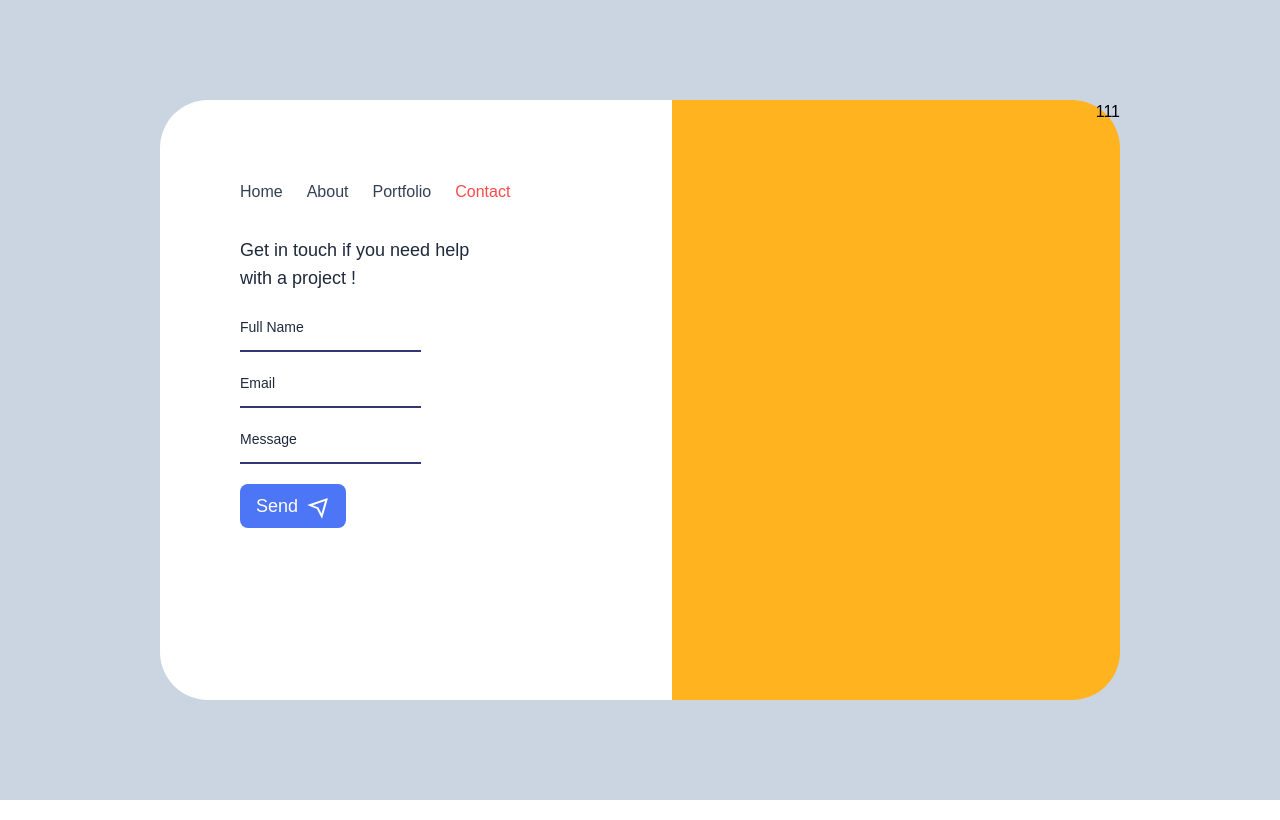
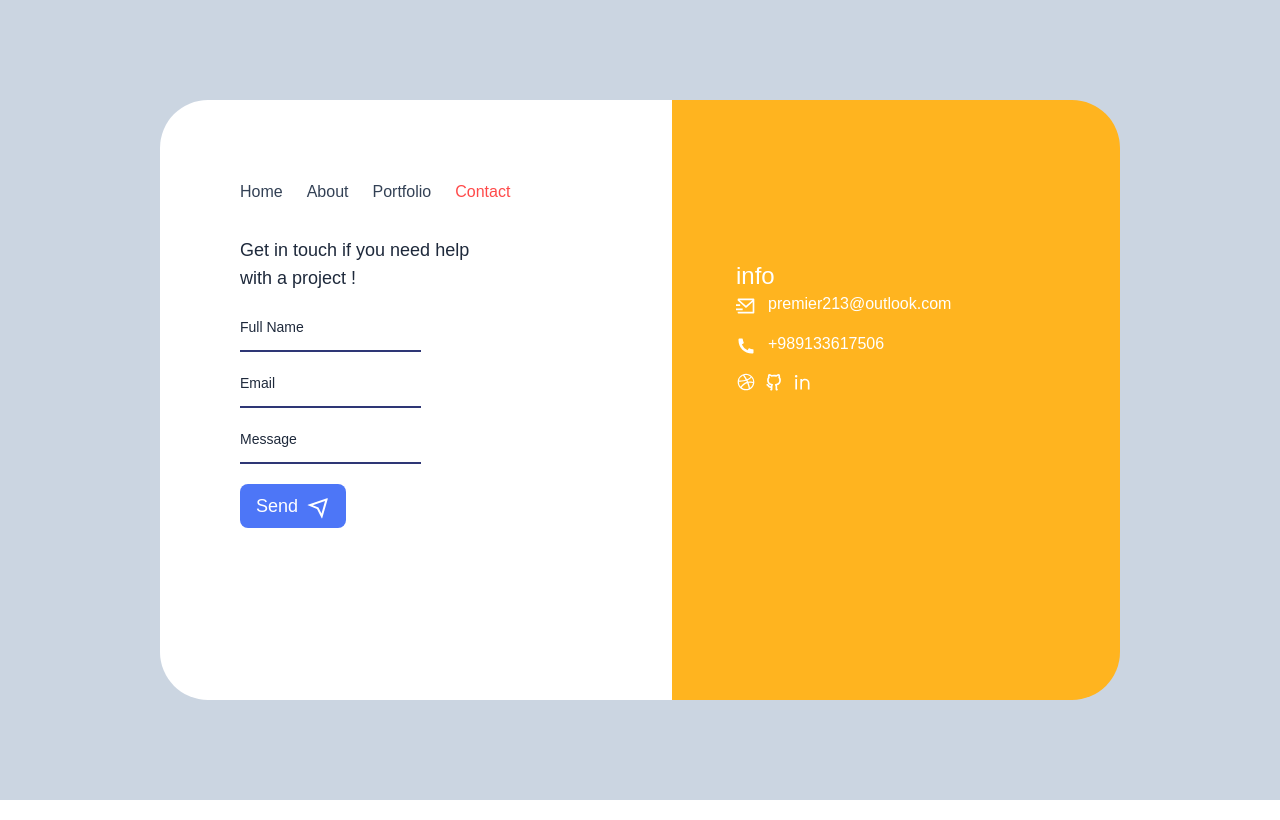
Before and after one commit to premier213/MyWebsite, a React (Create React App) app: page /contact in a window 1280 px wide. Built offline with nearby package versions, Linux system fonts and the light colour scheme; what tailwindcss-debug-screens would draw is missing.

Commit message:
responsive contact page end

```diff
--- a/src/components/contact.js
+++ b/src/components/contact.js
@@ -5,12 +5,18 @@ import {
   RiMailSendLine,
   RiDribbbleFill,
   RiGithubLine,
+  RiPhoneFill,
   RiLinkedinLine,
 } from "react-icons/ri";
 import NavDesktop from "./nav/navDesktop";
 
 const getInTouch = "Get in touch if you need help with a project !";
 const send = "Send";
+const info = "info";
+const partMail = ["premier213", "@outlook", ".com"];
+const email = partMail.join("");
+const partPhone = ["+98913", "3617506"];
+const phone = partPhone.join("");
 
 const Contact = () => {
   const { register, handleSubmit, errors } = useForm();
@@ -20,30 +26,72 @@ const Contact = () => {
   return (
     <div className="sm:bg-white xl:items-center xl:justify-center xl:bg-gray-300 flex min-h-screen">
       <div className="sm:flex-row xl:flex-row-reverse xl:w-75v xl:h-75v flex flex-col">
-        <div className=" xl:bg-yellow xl:w-50v xl:flex xl:justify-end xl:h-full rounded-r-4xl hidden">
-          111
+        <div className=" xl:bg-yellow xl:w-full xl:flex xl:flex-col xl:pt-20h xl:pl-16 rounded-r-4xl hidden">
+          <div className="font-display 2xl:text-3xl text-2xl text-white">
+            {info}
+          </div>
+          <div className="text-md 2xl:text-xl 2xl:my-2 2xl:mt-8 flex font-serif text-white">
+            <RiMailSendLine className="my-2 mt-1 mr-3 text-xl" />
+            {email}
+          </div>
+          <div className="text-md 2xl:text-xl 2xl:my-2 flex my-2 font-serif text-white">
+            <RiPhoneFill className="mt-1 mr-3 text-xl" />
+            {phone}
+          </div>
+          <div className="2xl:text-2xl 2xl:my-4 flex my-2 font-serif text-xl text-white">
+            <motion.button
+              className="mr-2"
+              type="button"
+              whileHover={{ scale: 1.5 }}
+              whileTap={{ scale: 1.5 }}
+            >
+              <a href="https://dribbble.com/premier213" title="Dribbble">
+                <RiDribbbleFill />
+              </a>
+            </motion.button>
+            <motion.button
+              className="mr-2"
+              type="button"
+              whileHover={{ scale: 1.5 }}
+              whileTap={{ scale: 1.5 }}
+            >
+              <a href="https://github.com/premier213" title="Github">
+                <RiGithubLine />
+              </a>
+            </motion.button>
+            <motion.button
+              className="mr-2"
+              type="button"
+              whileHover={{ scale: 1.5 }}
+              whileTap={{ scale: 1.5 }}
+            >
+              <a href="https://www.linkedin.com/in/premier213" title="LinkedIn">
+                <RiLinkedinLine />
+              </a>
+            </motion.button>
+          </div>
         </div>
         <div className="bg-yellow xl:bg-white w-90v xl:w-40v h-80h xl:h-auto xl:rounded-l-4xl rounded-br-7xl xl:rounded-br-none">
           <div className="2xl:my-10h xl:my-10h xl:mx-20 h-60v sm:my-20h sm:w-70v sm:h-80v xl:w-40v md:mt-0 mx-12">
             <NavDesktop />
-            <div className="xl:mt-8 xl:w-20v font-display sm:text-4xl xl:text-lg xl:text-gray-800 mt-2 text-lg text-white">
+            <div className="2xl:mt-16 2xl:text-2xl xl:mt-8 xl:w-20v font-display sm:text-4xl xl:text-lg xl:text-gray-800 mt-2 text-lg text-white">
               {getInTouch}
             </div>
-            <div className="mt-2">
+            <div className="2xl:mt-8 mt-2">
               <form onSubmit={handleSubmit(onSubmit)}>
                 <div>
                   <input
-                    className="bg-yellow xl:bg-white focus:outline-none focus:border-dark focus:placeholder-dark xl:placeholder-gray-800 xl:focus:placeholder-red xl:border-dark xl:focus:border-red sm:h-12 sm:font-2xl xl:text-sm xl:my-1 h-8 my-1 font-serif text-lg text-white placeholder-white border-b-2 border-white"
+                    className="bg-yellow xl:bg-white focus:outline-none focus:border-dark focus:placeholder-dark xl:placeholder-gray-800 xl:focus:placeholder-red xl:border-dark xl:focus:border-red sm:h-12 sm:font-2xl xl:text-sm 2xl:text-xl xl:my-1 2xl:border-b-3 h-8 my-1 font-serif text-lg text-white placeholder-white border-b-2 border-white"
                     type="text"
                     placeholder="Full Name"
                     name="fullName"
                     ref={register({ required: true, min: 3 })}
                   />
-                  <div className="text-dark xl:text-xs text-sm">
+                  <div className="text-red xl:text-xs text-sm">
                     {errors.fullName && "your name is required"}
                   </div>
                   <input
-                    className="bg-yellow xl:bg-white focus:outline-none focus:border-dark focus:placeholder-dark xl:placeholder-gray-800 xl:border-dark xl:focus:placeholder-red xl:focus:border-red sm:h-12 sm:font-2xl xl:text-sm xl:my-1 h-8 my-2 font-serif text-lg text-white placeholder-white border-b-2 border-white"
+                    className="bg-yellow xl:bg-white focus:outline-none focus:border-dark focus:placeholder-dark xl:placeholder-gray-800 xl:border-dark xl:focus:placeholder-red xl:focus:border-red sm:h-12 sm:font-2xl xl:text-sm 2xl:text-xl xl:my-1 h-8 my-2 font-serif text-lg text-white placeholder-white border-b-2 border-white"
                     type="email"
                     placeholder="Email"
                     name="email"
@@ -52,11 +100,11 @@ const Contact = () => {
                       pattern: /^[^\s@]+@[^\s@]+\.[^\s@]+$/,
                     })}
                   />
-                  <div className="text-dark xl:text-xs text-sm">
+                  <div className="text-red xl:text-xs text-sm">
                     {errors.email && "your Email is required"}
                   </div>
                   <input
-                    className="bg-yellow xl:bg-white focus:outline-none focus:border-dark focus:placeholder-dark xl:placeholder-gray-800 xl:border-dark xl:focus:placeholder-red xl:focus:border-red sm:h-12 sm:font-2xl xl:text-sm xl:my-1 h-8 my-2 font-serif text-lg text-white placeholder-white border-b-2 border-white"
+                    className="bg-yellow xl:bg-white focus:outline-none focus:border-dark focus:placeholder-dark xl:placeholder-gray-800 xl:border-dark xl:focus:placeholder-red xl:focus:border-red sm:h-12 sm:font-2xl xl:text-sm 2xl:text-xl xl:my-1 h-8 my-2 font-serif text-lg text-white placeholder-white border-b-2 border-white"
                     name="message"
                     placeholder="Message"
                     ref={register({
@@ -64,7 +112,7 @@ const Contact = () => {
                       min: 3,
                     })}
                   />
-                  <div className="text-dark xl:text-xs text-sm">
+                  <div className="text-red xl:text-xs text-sm">
                     {errors.message && "message input is required"}
                   </div>
                 </div>
@@ -133,5 +181,4 @@ const Contact = () => {
     </div>
   );
 };
-
 export default Contact;
```
